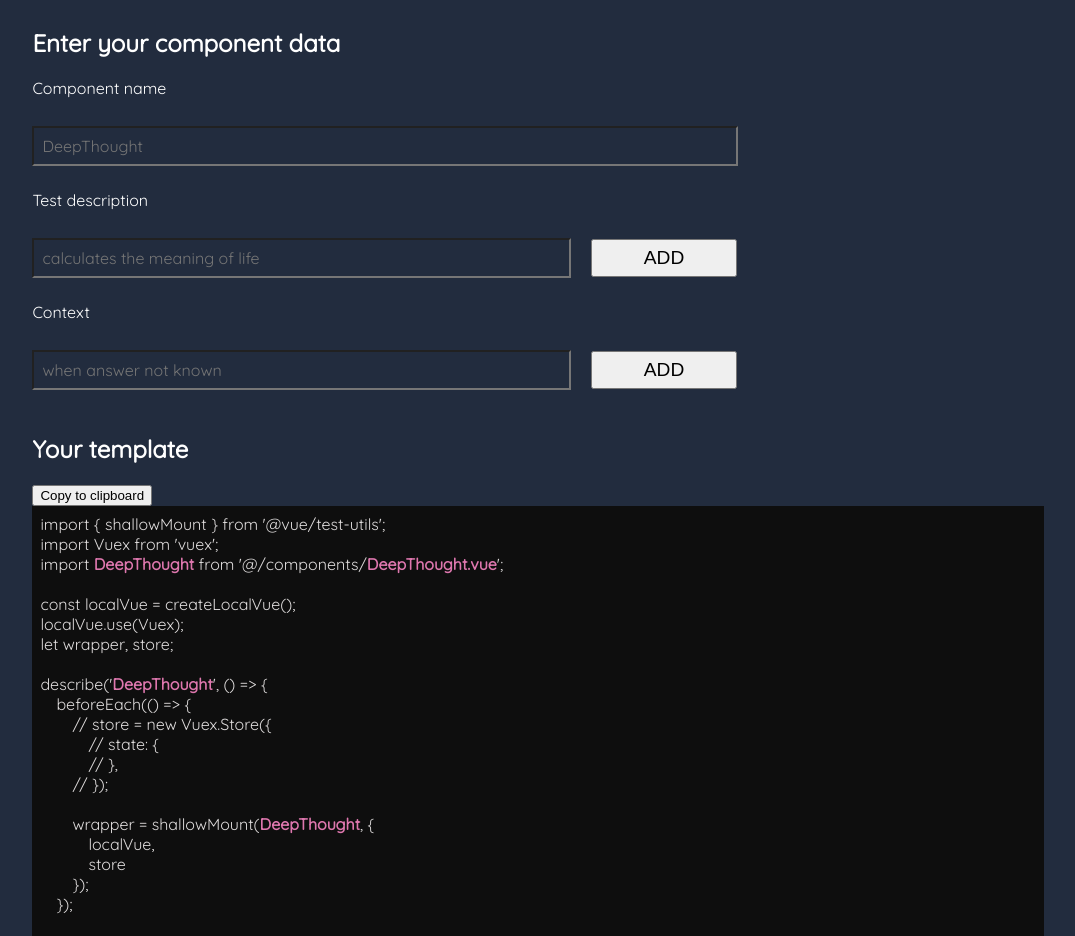
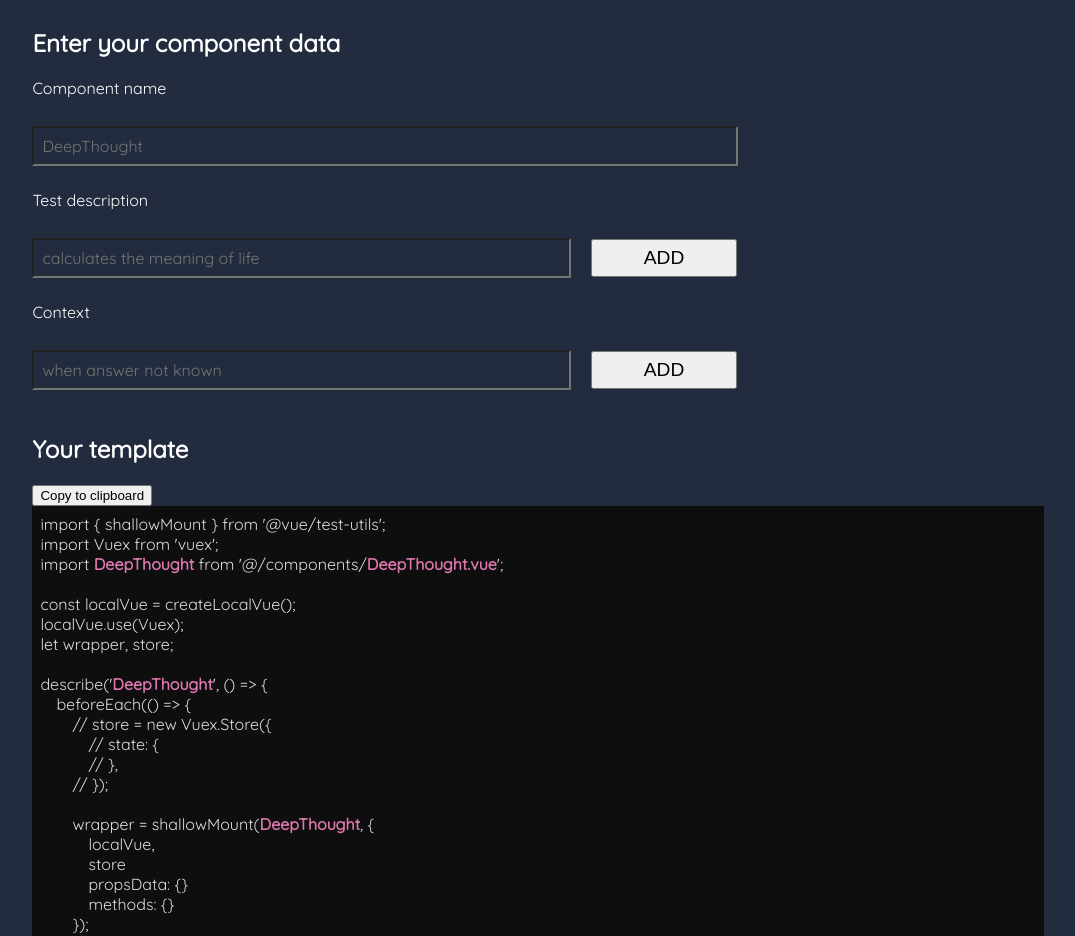
Before and after one commit to metamoni/vue_test_template_generator, a Vue app: page / in a window 1280 px wide. Shown: the top 936 px of the page, without its empty margins (102-1177 px from the left). Built offline with nearby package versions, Linux system fonts and the light colour scheme.

Commit message:
update template content

```diff
--- a/src/components/Context.vue
+++ b/src/components/Context.vue
@@ -5,7 +5,7 @@
       <span class="indent">
           describe('<span class="context">{{ context }}</span>', () => {</span>
           <br/>
-          <span class="double-indent">// block setup</span>
+          <span class="double-indent">// context setup</span>
           <br/>
           <br/>
           <span class="double-indent">// it('does something related to this context', () => {});
--- a/src/components/TemplateContainer.vue
+++ b/src/components/TemplateContainer.vue
@@ -29,6 +29,8 @@
           wrapper = shallowMount(<span class="component-name">{{ name }}</span>, {<br/>
           <span class="deep-indent">localVue,</span><br/>
           <span class="deep-indent">store</span><br/>
+          <span class="deep-indent">propsData: {}</span><br/>
+          <span class="deep-indent">methods: {}</span><br/>
           <span class="double-indent">});</span>
         </span>
       <br/>
```
